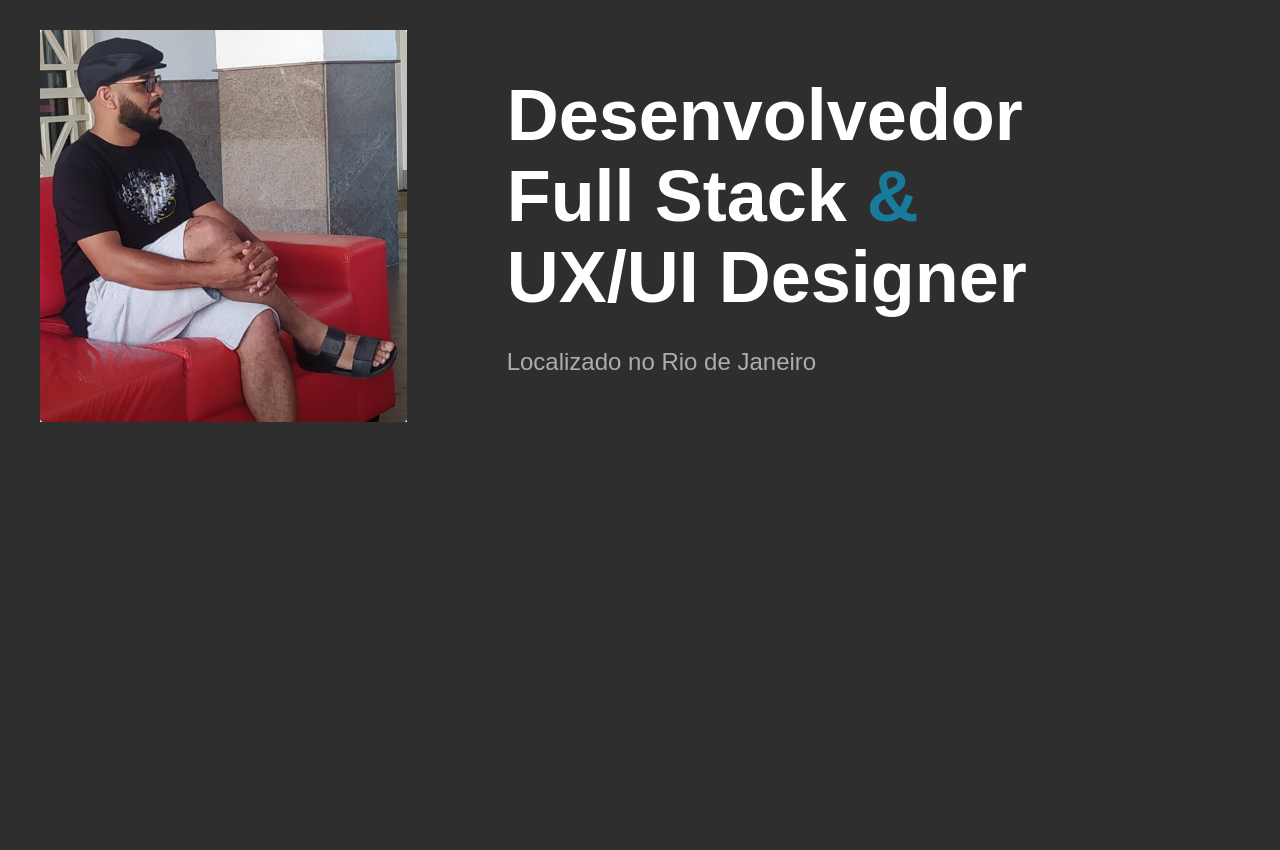
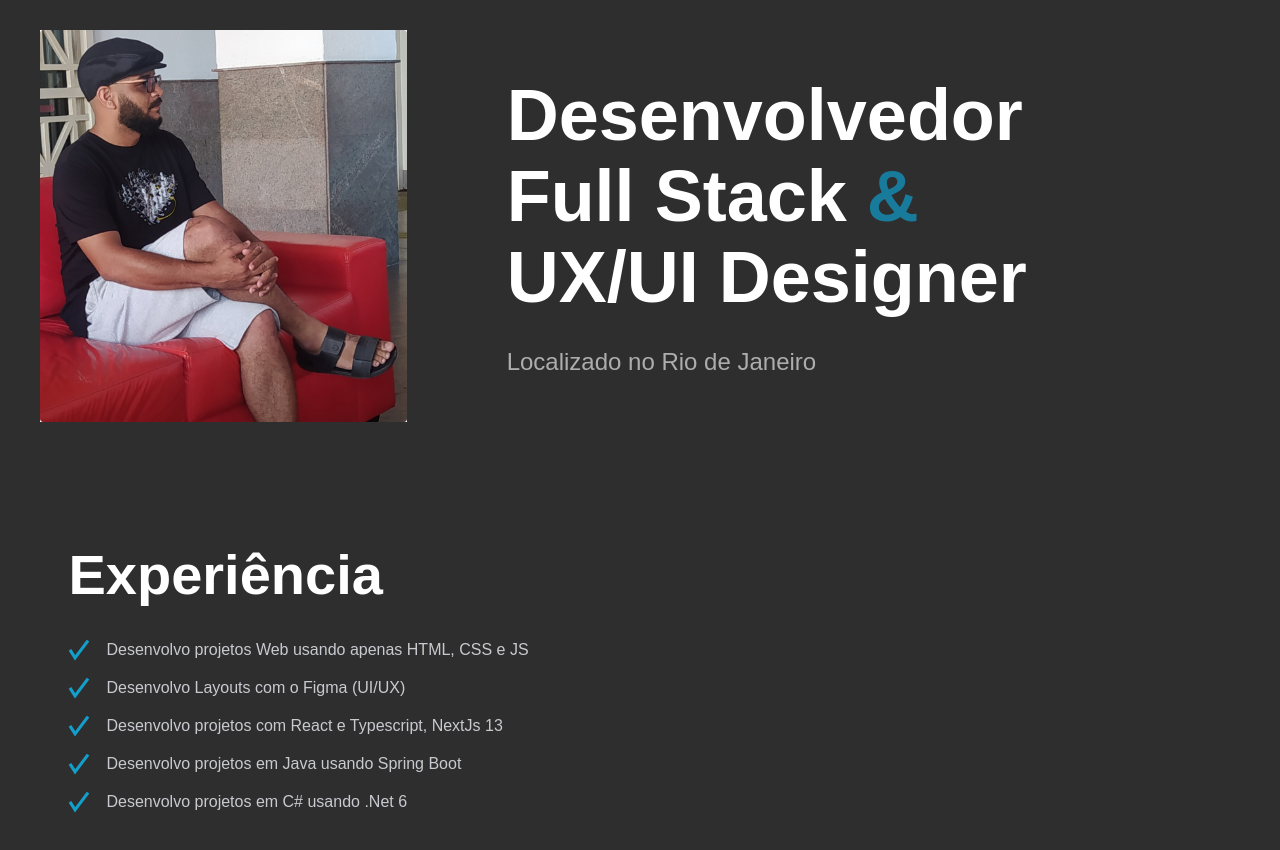
Before and after one commit to owesleymoraes/Portifolio, a plain HTML site: page index.html in a window 1280 px wide. Shown: the part 66-916 px from the top of the page. Before the commit the page ends 800 px from the top, so only its background shows below. Drawn offline with Linux system fonts and the light colour scheme; files whose address does not match are found by name.

Commit message:
feat: adding section experience

```diff
--- /dev/null
+++ b/css/experience.css
@@ -0,0 +1,22 @@
+.experiencia {
+  display: flex;
+  flex-direction: column;
+  padding: 5rem 4.28rem;
+  color: #c9cacf;
+}
+
+.title-experiencia {
+  color: #ffffff;
+  font-size: 3.5rem;
+  margin-bottom: 2rem;
+}
+
+.item-list {
+  display: flex;
+  align-items: center;
+  margin-bottom: 1rem;
+}
+
+.item-list p {
+  margin-left: 1rem;
+}
--- a/css/style.css
+++ b/css/style.css
@@ -1,3 +1,4 @@
 @import "./header.css";
 @import "./globalStyle.css";
 @import "./introducao.css";
+@import "./experience.css";
--- a/index.html
+++ b/index.html
@@ -41,5 +41,90 @@
         <p>Localizado no Rio de Janeiro</p>
       </div>
     </main>
+    <section class="experiencia" id="experiencia" aria-label="Experiência">
+      <h2 class="title-experiencia">Experiência</h2>
+      <ul class="experience-list">
+        <li class="item-list">
+          <svg
+            width="22"
+            height="22"
+            viewBox="0 0 27 28"
+            fill="none"
+            xmlns="http://www.w3.org/2000/svg"
+          >
+            <path
+              d="M2 13.7857L8.51536 24L25 2"
+              stroke="#149ECA"
+              stroke-width="4"
+            />
+          </svg>
+          <p>Desenvolvo projetos Web usando apenas HTML, CSS e JS</p>
+        </li>
+        <li class="item-list">
+          <svg
+            width="22"
+            height="22"
+            viewBox="0 0 27 28"
+            fill="none"
+            xmlns="http://www.w3.org/2000/svg"
+          >
+            <path
+              d="M2 13.7857L8.51536 24L25 2"
+              stroke="#149ECA"
+              stroke-width="4"
+            />
+          </svg>
+          <p>Desenvolvo Layouts com o Figma (UI/UX)</p>
+        </li>
+        <li class="item-list">
+          <svg
+            width="22"
+            height="22"
+            viewBox="0 0 27 28"
+            fill="none"
+            xmlns="http://www.w3.org/2000/svg"
+          >
+            <path
+              d="M2 13.7857L8.51536 24L25 2"
+              stroke="#149ECA"
+              stroke-width="4"
+            />
+          </svg>
+          <p>Desenvolvo projetos com React e Typescript, NextJs 13</p>
+        </li>
+        <li class="item-list">
+          <svg
+            width="22"
+            height="22"
+            viewBox="0 0 27 28"
+            fill="none"
+            xmlns="http://www.w3.org/2000/svg"
+          >
+            <path
+              d="M2 13.7857L8.51536 24L25 2"
+              stroke="#149ECA"
+              stroke-width="4"
+            />
+          </svg>
+          <p>Desenvolvo projetos em Java usando Spring Boot</p>
+        </li>
+        <li class="item-list">
+          <svg
+            width="22"
+            height="22"
+            viewBox="0 0 27 28"
+            fill="none"
+            xmlns="http://www.w3.org/2000/svg"
+          >
+            <path
+              d="M2 13.7857L8.51536 24L25 2"
+              stroke="#149ECA"
+              stroke-width="4"
+            />
+          </svg>
+          <p>Desenvolvo projetos em C# usando .Net 6</p>
+        </li>
+      </ul>
+    </section>
   </body>
 </html>
```
